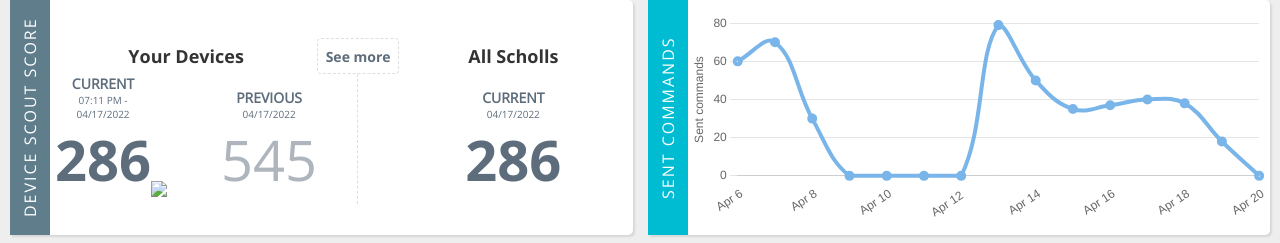
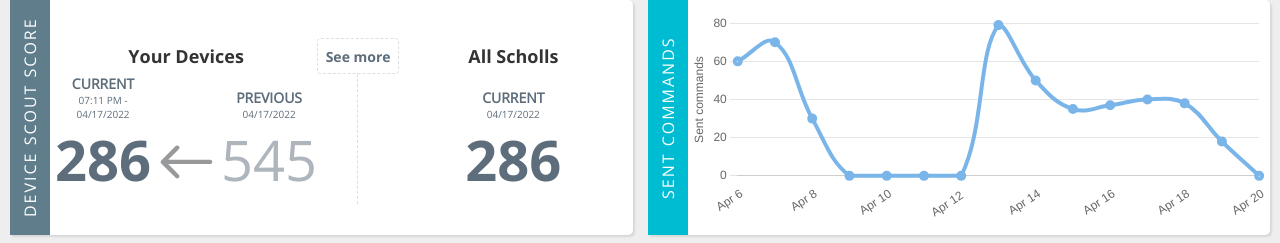
Before and after one commit to andrericardoweb/frontendmentor-challenges, a plain HTML site: page frontend-challenge/index.html in a window 1280 px wide. Shown: the part 137-380 px from the top of the page. Drawn offline with nearby package versions, Linux system fonts and the light colour scheme; the site is published under a folder, as on GitHub Pages, so addresses that start at the root find nothing.

Commit message:
update index

```diff
--- a/frontend-challenge/index.html
+++ b/frontend-challenge/index.html
@@ -117,7 +117,7 @@
                 <p class="number-current">286</p>
               </div>
               <div class="your-devices-item arrowback">
-                <img src="/assets/images/arrow_left_icon.svg" />
+                <img src="./assets/images/arrow_left_icon.svg" />
               </div>
               <div class="your-devices-item see-more-divisor">
                 <h4>PREVIOUS</h4>
```
